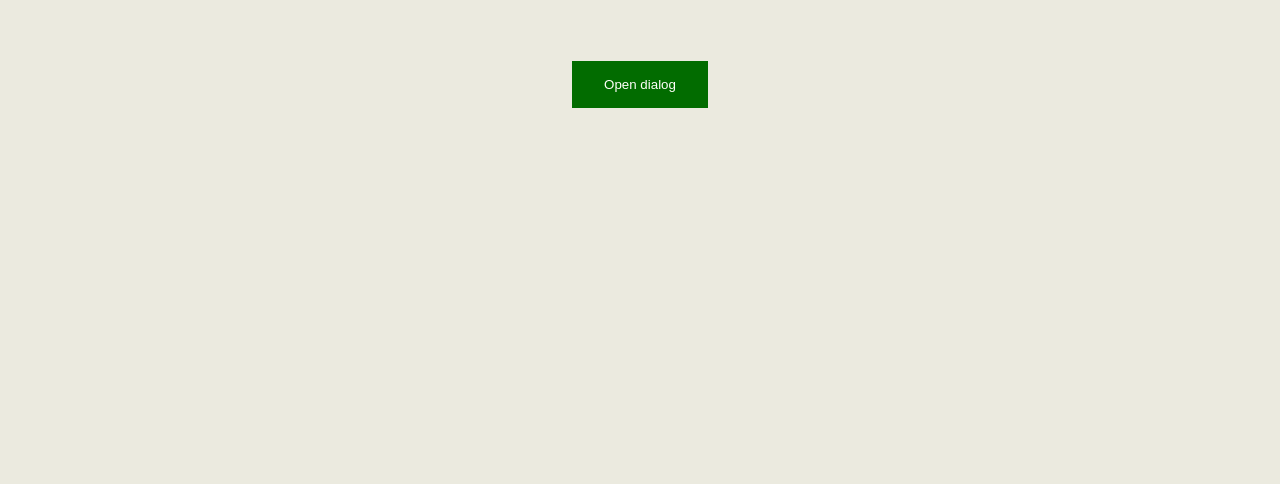
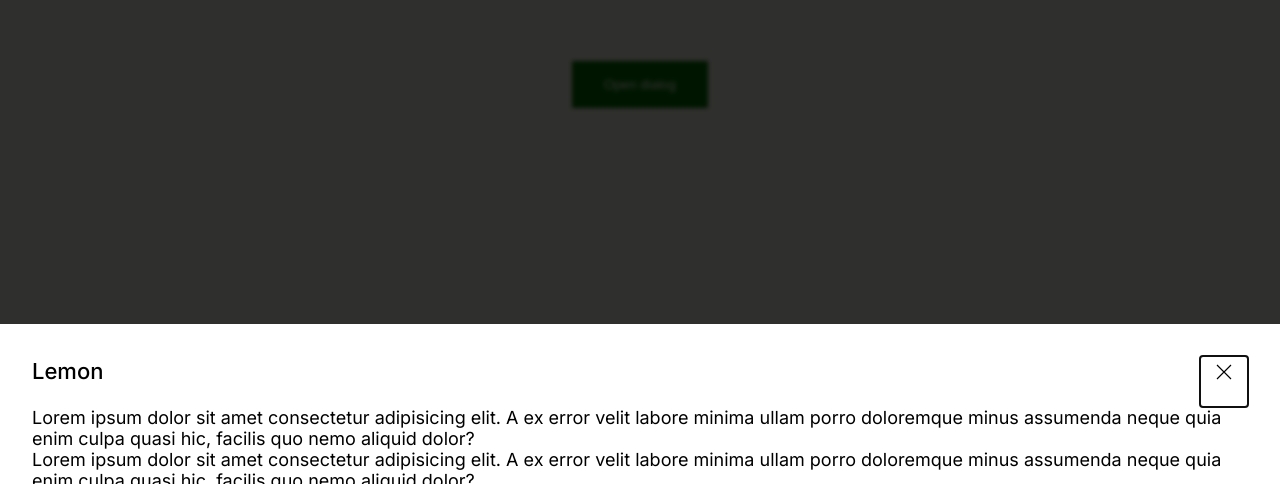
Before and after one commit to wesleycoder/dialog, a React (Vite) app: page / in a window 1280 px wide. Shown: the part 316-800 px from the top of the page. Built offline with nearby package versions, Linux system fonts and the light colour scheme.

Commit message:
feat: handle expanded content scrolling

```diff
--- a/src/App.tsx
+++ b/src/App.tsx
@@ -1,9 +1,17 @@
-import { useRef } from 'react'
+import { useEffect, useRef } from 'react'
 import styles from './App.module.css'
 import { Dialog, DialogHandle } from './components/dialog'
 
 function App() {
   const dialogRef = useRef<DialogHandle>(null)
+
+  useEffect(() => {
+    const timerId = setTimeout(() => {
+      dialogRef.current?.showModal()
+    }, 300)
+
+    return () => clearTimeout(timerId)
+  }, [])
 
   return (
     <>
@@ -22,6 +30,82 @@ function App() {
         >
           Lorem ipsum dolor sit amet consectetur adipisicing elit. A ex error velit labore minima ullam porro doloremque
           minus assumenda neque quia enim culpa quasi hic, facilis quo nemo aliquid dolor?
+          <br />
+          Lorem ipsum dolor sit amet consectetur adipisicing elit. A ex error velit labore minima ullam porro doloremque
+          minus assumenda neque quia enim culpa quasi hic, facilis quo nemo aliquid dolor?
+          <br />
+          Lorem ipsum dolor sit amet consectetur adipisicing elit. A ex error velit labore minima ullam porro doloremque
+          minus assumenda neque quia enim culpa quasi hic, facilis quo nemo aliquid dolor?
+          <br />
+          Lorem ipsum dolor sit amet consectetur adipisicing elit. A ex error velit labore minima ullam porro doloremque
+          minus assumenda neque quia enim culpa quasi hic, facilis quo nemo aliquid dolor?
+          <br />
+          Lorem ipsum dolor sit amet consectetur adipisicing elit. A ex error velit labore minima ullam porro doloremque
+          minus assumenda neque quia enim culpa quasi hic, facilis quo nemo aliquid dolor?
+          <br />
+          Lorem ipsum dolor sit amet consectetur adipisicing elit. A ex error velit labore minima ullam porro doloremque
+          minus assumenda neque quia enim culpa quasi hic, facilis quo nemo aliquid dolor?
+          <br />
+          Lorem ipsum dolor sit amet consectetur adipisicing elit. A ex error velit labore minima ullam porro doloremque
+          minus assumenda neque quia enim culpa quasi hic, facilis quo nemo aliquid dolor?
+          <br />
+          Lorem ipsum dolor sit amet consectetur adipisicing elit. A ex error velit labore minima ullam porro doloremque
+          minus assumenda neque quia enim culpa quasi hic, facilis quo nemo aliquid dolor?
+          <br />
+          Lorem ipsum dolor sit amet consectetur adipisicing elit. A ex error velit labore minima ullam porro doloremque
+          minus assumenda neque quia enim culpa quasi hic, facilis quo nemo aliquid dolor?
+          <br />
+          Lorem ipsum dolor sit amet consectetur adipisicing elit. A ex error velit labore minima ullam porro doloremque
+          minus assumenda neque quia enim culpa quasi hic, facilis quo nemo aliquid dolor?
+          <br />
+          Lorem ipsum dolor sit amet consectetur adipisicing elit. A ex error velit labore minima ullam porro doloremque
+          minus assumenda neque quia enim culpa quasi hic, facilis quo nemo aliquid dolor?
+          <br />
+          Lorem ipsum dolor sit amet consectetur adipisicing elit. A ex error velit labore minima ullam porro doloremque
+          minus assumenda neque quia enim culpa quasi hic, facilis quo nemo aliquid dolor?
+          <br />
+          Lorem ipsum dolor sit amet consectetur adipisicing elit. A ex error velit labore minima ullam porro doloremque
+          minus assumenda neque quia enim culpa quasi hic, facilis quo nemo aliquid dolor?
+          <br />
+          Lorem ipsum dolor sit amet consectetur adipisicing elit. A ex error velit labore minima ullam porro doloremque
+          minus assumenda neque quia enim culpa quasi hic, facilis quo nemo aliquid dolor?
+          <br />
+          Lorem ipsum dolor sit amet consectetur adipisicing elit. A ex error velit labore minima ullam porro doloremque
+          minus assumenda neque quia enim culpa quasi hic, facilis quo nemo aliquid dolor?
+          <br />
+          Lorem ipsum dolor sit amet consectetur adipisicing elit. A ex error velit labore minima ullam porro doloremque
+          minus assumenda neque quia enim culpa quasi hic, facilis quo nemo aliquid dolor?
+          <br />
+          Lorem ipsum dolor sit amet consectetur adipisicing elit. A ex error velit labore minima ullam porro doloremque
+          minus assumenda neque quia enim culpa quasi hic, facilis quo nemo aliquid dolor?
+          <br />
+          Lorem ipsum dolor sit amet consectetur adipisicing elit. A ex error velit labore minima ullam porro doloremque
+          minus assumenda neque quia enim culpa quasi hic, facilis quo nemo aliquid dolor?
+          <br />
+          Lorem ipsum dolor sit amet consectetur adipisicing elit. A ex error velit labore minima ullam porro doloremque
+          minus assumenda neque quia enim culpa quasi hic, facilis quo nemo aliquid dolor?
+          <br />
+          Lorem ipsum dolor sit amet consectetur adipisicing elit. A ex error velit labore minima ullam porro doloremque
+          minus assumenda neque quia enim culpa quasi hic, facilis quo nemo aliquid dolor?
+          <br />
+          Lorem ipsum dolor sit amet consectetur adipisicing elit. A ex error velit labore minima ullam porro doloremque
+          minus assumenda neque quia enim culpa quasi hic, facilis quo nemo aliquid dolor?
+          <br />
+          Lorem ipsum dolor sit amet consectetur adipisicing elit. A ex error velit labore minima ullam porro doloremque
+          minus assumenda neque quia enim culpa quasi hic, facilis quo nemo aliquid dolor?
+          <br />
+          Lorem ipsum dolor sit amet consectetur adipisicing elit. A ex error velit labore minima ullam porro doloremque
+          minus assumenda neque quia enim culpa quasi hic, facilis quo nemo aliquid dolor?
+          <br />
+          Lorem ipsum dolor sit amet consectetur adipisicing elit. A ex error velit labore minima ullam porro doloremque
+          minus assumenda neque quia enim culpa quasi hic, facilis quo nemo aliquid dolor?
+          <br />
+          Lorem ipsum dolor sit amet consectetur adipisicing elit. A ex error velit labore minima ullam porro doloremque
+          minus assumenda neque quia enim culpa quasi hic, facilis quo nemo aliquid dolor?
+          <br />
+          Lorem ipsum dolor sit amet consectetur adipisicing elit. A ex error velit labore minima ullam porro doloremque
+          minus assumenda neque quia enim culpa quasi hic, facilis quo nemo aliquid dolor?
+          <br />
         </Dialog>
       </div>
     </>
--- a/src/components/dialog/dialog.module.css
+++ b/src/components/dialog/dialog.module.css
@@ -34,6 +34,8 @@
   flex-direction: column;
   flex-grow: 1;
   padding: 32px;
+  padding-bottom: 0;
+  max-height: calc(100% - 32px);
 }
 
 .expanded {
--- a/src/components/dialog/dialog.tsx
+++ b/src/components/dialog/dialog.tsx
@@ -20,6 +20,7 @@ export type DialogHandle = {
 } & Partial<HTMLDialogElement>
 
 const DialogComponent = ({ title, children }: DialogProps, _ref: ForwardedRef<DialogHandle>) => {
+  const [isExpanded, setExpanded] = useState(false)
   const [firstTouch, setFirstTouch] = useState<number>(0)
   const [lastTouch, setLastTouch] = useState<number>(0)
   const dialogRef = useRef<HTMLDialogElement>(null)
@@ -27,21 +28,23 @@ const DialogComponent = ({ title, children }: DialogProps, _ref: ForwardedRef<Di
   useImperativeHandle(
     _ref,
     () => ({
+      open: undefined,
       showModal() {
-        if (dialogRef.current) {
-          dialogRef.current.showModal()
-        }
+        dialogRef.current?.showModal()
       },
       close() {
-        if (dialogRef.current) {
-          dialogRef.current.close()
-        }
+        dialogRef.current?.close()
       },
     }),
     []
   )
 
-  const closeDialog = useCallback(() => dialogRef.current?.close(), [])
+  const closeDialog = useCallback(() => {
+    setExpanded(false)
+    setFirstTouch(0)
+    setLastTouch(0)
+    dialogRef.current?.close()
+  }, [])
 
   const handleClose: MouseEventHandler<HTMLDialogElement> = async e => {
     const isBackdrop = e.target instanceof Element && e.target.nodeName === 'DIALOG'
@@ -54,18 +57,31 @@ const DialogComponent = ({ title, children }: DialogProps, _ref: ForwardedRef<Di
       setFirstTouch(e.targetTouches[0].clientY)
     }
 
-    dialogRef.current?.style.setProperty('top', `${e.targetTouches[0].clientY}px`)
-    dialogRef.current?.style.setProperty('transition', 'none')
-    setLastTouch(e.targetTouches[0].clientY)
+    const isHeader = e.target instanceof Element && e.target.nodeName === 'HEADER'
+
+    const isUp = !isExpanded && e.targetTouches[0].clientY < firstTouch
+    const isDown = isHeader && isExpanded && e.targetTouches[0].clientY > lastTouch
+
+    if (isUp || isDown) {
+      dialogRef.current?.style.setProperty('top', `${e.targetTouches[0].clientY}px`)
+      dialogRef.current?.style.setProperty('transition', 'none')
+      setLastTouch(e.targetTouches[0].clientY)
+    } else {
+      dialogRef.current?.style.removeProperty('top')
+      dialogRef.current?.style.removeProperty('transition')
+    }
   }
 
   const handleTouchEnd: TouchEventHandler<HTMLDialogElement> = e => {
     dialogRef.current?.style.removeProperty('top')
     dialogRef.current?.style.removeProperty('transition')
-    if (lastTouch <= firstTouch - 200) {
+
+    if (!isExpanded && lastTouch <= firstTouch - 200) {
       dialogRef.current?.classList.add(styles.expanded)
-    } else {
+      setExpanded(true)
+    } else if (isExpanded && lastTouch >= firstTouch + 200) {
       dialogRef.current?.classList.remove(styles.expanded)
+      setExpanded(false)
     }
     Promise.allSettled(e.currentTarget.getAnimations().map(animation => animation.finished)).then(() => {
       dialogRef.current?.style.removeProperty('top')
@@ -78,6 +94,7 @@ const DialogComponent = ({ title, children }: DialogProps, _ref: ForwardedRef<Di
   return (
     <dialog
       ref={dialogRef}
+      open={undefined}
       className={styles.dialog}
       onClose={closeDialog}
       onClick={handleClose}
```
Also changed, not shown: 1 other file (tests, documents, lock files or other folders).
